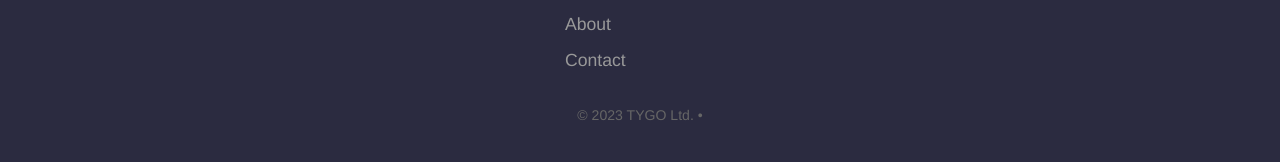
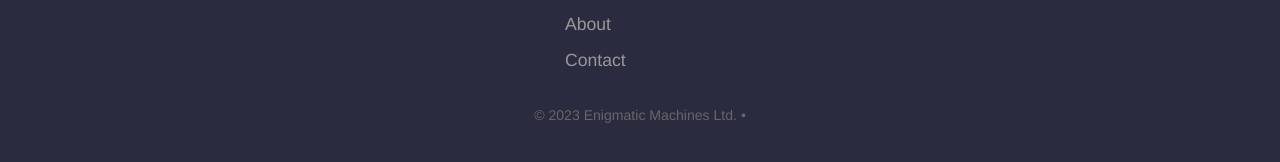
Before and after one commit to EnigmaticMachines/performace, a Jekyll site: the page built from index.html, in a window 1280 px wide and 900 px high, scrolled down 1772 px. Shown: the part 724-886 px from the top of the window. Built offline with Jekyll 4.4.1, drawn with Linux system fonts in a browser that asks for light colours.

Commit message:
changed company name

```diff
--- a/_layouts/default.html
+++ b/_layouts/default.html
@@ -44,7 +44,7 @@
 					</ul>
 					{% endfor %}
 				</div>
-				<p class="copyright">&copy; {{ site.time | date: '%Y' }} TYGO Ltd. • <!-- <a href="#">Terms</a> &amp; <a href="#">Privacy</a> • <a href="https://cloudcannon.com/">Template by CloudCannon</a> --></p>
+				<p class="copyright">&copy; {{ site.time | date: '%Y' }} Enigmatic Machines Ltd. • <!-- <a href="#">Terms</a> &amp; <a href="#">Privacy</a> • <a href="https://cloudcannon.com/">Template by CloudCannon</a> --></p>
 			</div>
 		</footer>
 		<script>
```
